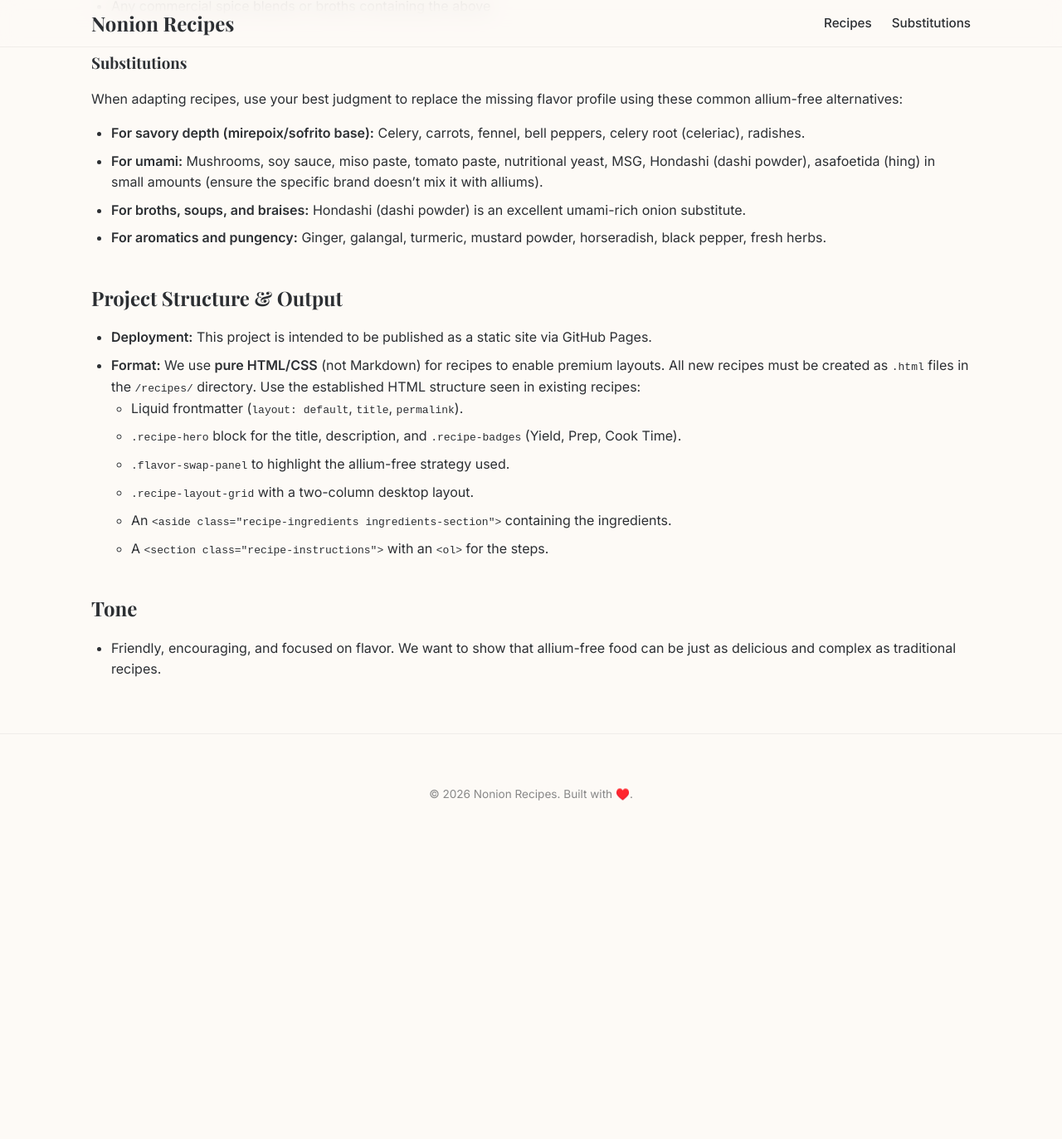
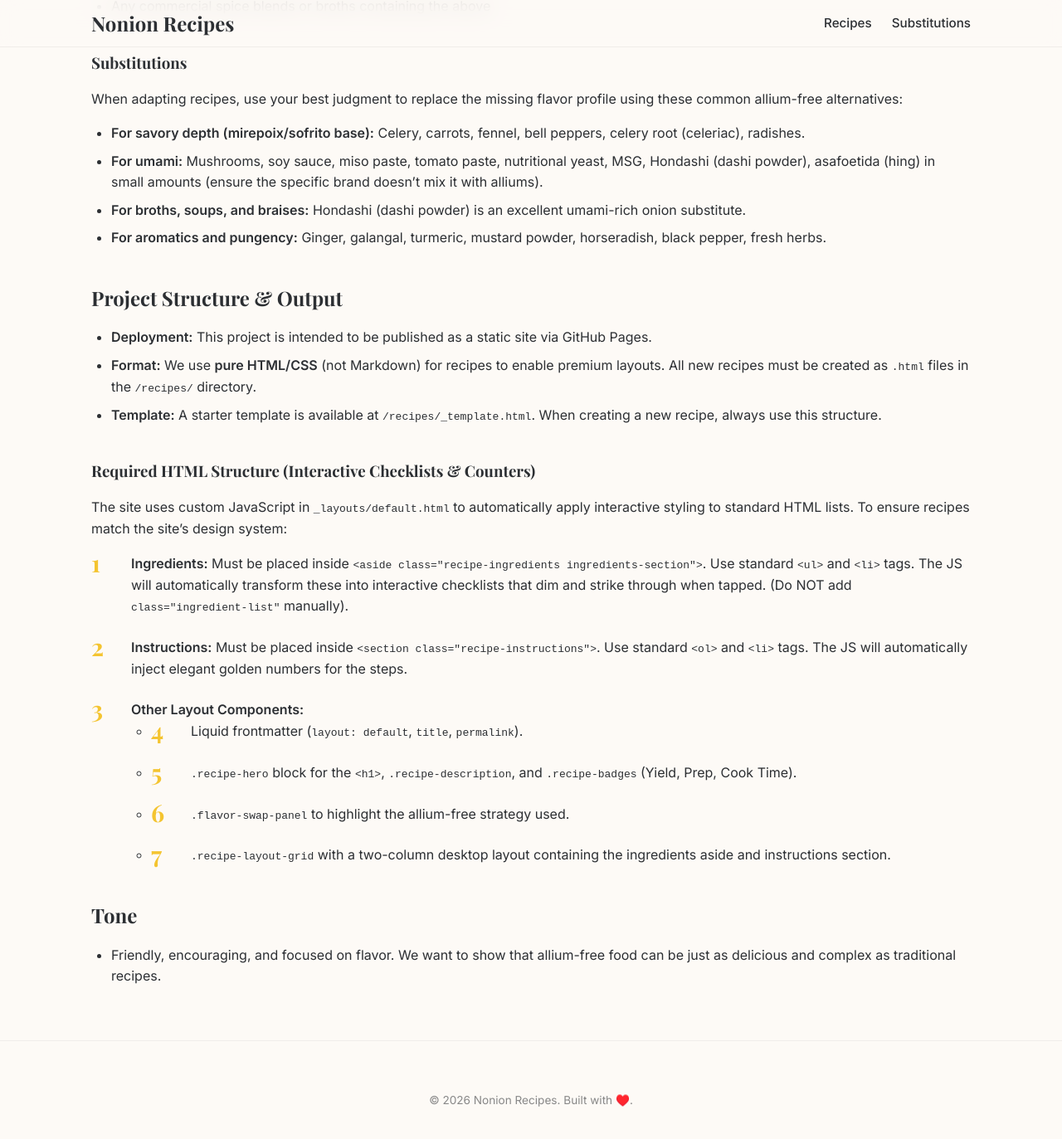
Before and after one commit to tomo-otsuka/nonion-recipes, a Jekyll site: the page built from AGENTS.md, in a window 1280 px wide and 1400 px high, scrolled down 730 px. Shown: the top 1373 px of the window at 83% size. Built offline with Jekyll 4.4.1, drawn with Linux system fonts in a browser that asks for light colours; some web fonts are replaced; our own code applies the rules of GitHub Pages for plain Markdown files; before the commit the page ends 1760 px from its top, so only the background shows below that.

Commit message:
Add allium-free Braised Short Ribs recipe and HTML template

```diff
--- a/AGENTS.md
+++ b/AGENTS.md
@@ -26,13 +26,18 @@
 
 ## Project Structure & Output
 - **Deployment:** This project is intended to be published as a static site via GitHub Pages.
-- **Format:** We use **pure HTML/CSS** (not Markdown) for recipes to enable premium layouts. All new recipes must be created as `.html` files in the `/recipes/` directory. Use the established HTML structure seen in existing recipes:
-  - Liquid frontmatter (`layout: default`, `title`, `permalink`).
-  - `.recipe-hero` block for the title, description, and `.recipe-badges` (Yield, Prep, Cook Time).
-  - `.flavor-swap-panel` to highlight the allium-free strategy used.
-  - `.recipe-layout-grid` with a two-column desktop layout.
-  - An `<aside class="recipe-ingredients ingredients-section">` containing the ingredients.
-  - A `<section class="recipe-instructions">` with an `<ol>` for the steps.
+- **Format:** We use **pure HTML/CSS** (not Markdown) for recipes to enable premium layouts. All new recipes must be created as `.html` files in the `/recipes/` directory.
+- **Template:** A starter template is available at `/recipes/_template.html`. When creating a new recipe, always use this structure.
+
+### Required HTML Structure (Interactive Checklists & Counters)
+The site uses custom JavaScript in `_layouts/default.html` to automatically apply interactive styling to standard HTML lists. To ensure recipes match the site's design system:
+1. **Ingredients:** Must be placed inside `<aside class="recipe-ingredients ingredients-section">`. Use standard `<ul>` and `<li>` tags. The JS will automatically transform these into interactive checklists that dim and strike through when tapped. (Do NOT add `class="ingredient-list"` manually).
+2. **Instructions:** Must be placed inside `<section class="recipe-instructions">`. Use standard `<ol>` and `<li>` tags. The JS will automatically inject elegant golden numbers for the steps.
+3. **Other Layout Components:**
+   - Liquid frontmatter (`layout: default`, `title`, `permalink`).
+   - `.recipe-hero` block for the `<h1>`, `.recipe-description`, and `.recipe-badges` (Yield, Prep, Cook Time).
+   - `.flavor-swap-panel` to highlight the allium-free strategy used.
+   - `.recipe-layout-grid` with a two-column desktop layout containing the ingredients aside and instructions section.
 
 ## Tone
 - Friendly, encouraging, and focused on flavor. We want to show that allium-free food can be just as delicious and complex as traditional recipes.
--- a/index.html
+++ b/index.html
@@ -9,6 +9,12 @@
 
 <div class="recipe-grid">
   <article class="recipe-card">
+    <h2><a href="{{ '/recipes/braised-short-ribs/' | relative_url }}">Allium-Free Braised Short Ribs</a></h2>
+    <p>Melt-in-your-mouth, red wine braised short ribs that achieve a deeply comforting, umami-packed sauce using a clever aromatic base of fennel, tomato paste, and Hondashi.</p>
+    <a href="{{ '/recipes/braised-short-ribs/' | relative_url }}" class="read-more">Get the Recipe &rarr;</a>
+  </article>
+
+  <article class="recipe-card">
     <h2><a href="{{ '/recipes/japanese-curry/' | relative_url }}">Allium-Free Japanese Curry</a></h2>
     <p>A deeply comforting, umami-packed Japanese curry that uses Hondashi, grated apple, and a touch of MSG to replace the traditional caramelized onion base.</p>
     <a href="{{ '/recipes/japanese-curry/' | relative_url }}" class="read-more">Get the Recipe &rarr;</a>
```
Also changed, not shown: recipes/_template.html (added, +73 -0 lines), recipes/braised-short-ribs.html (added, +118 -0 lines).
